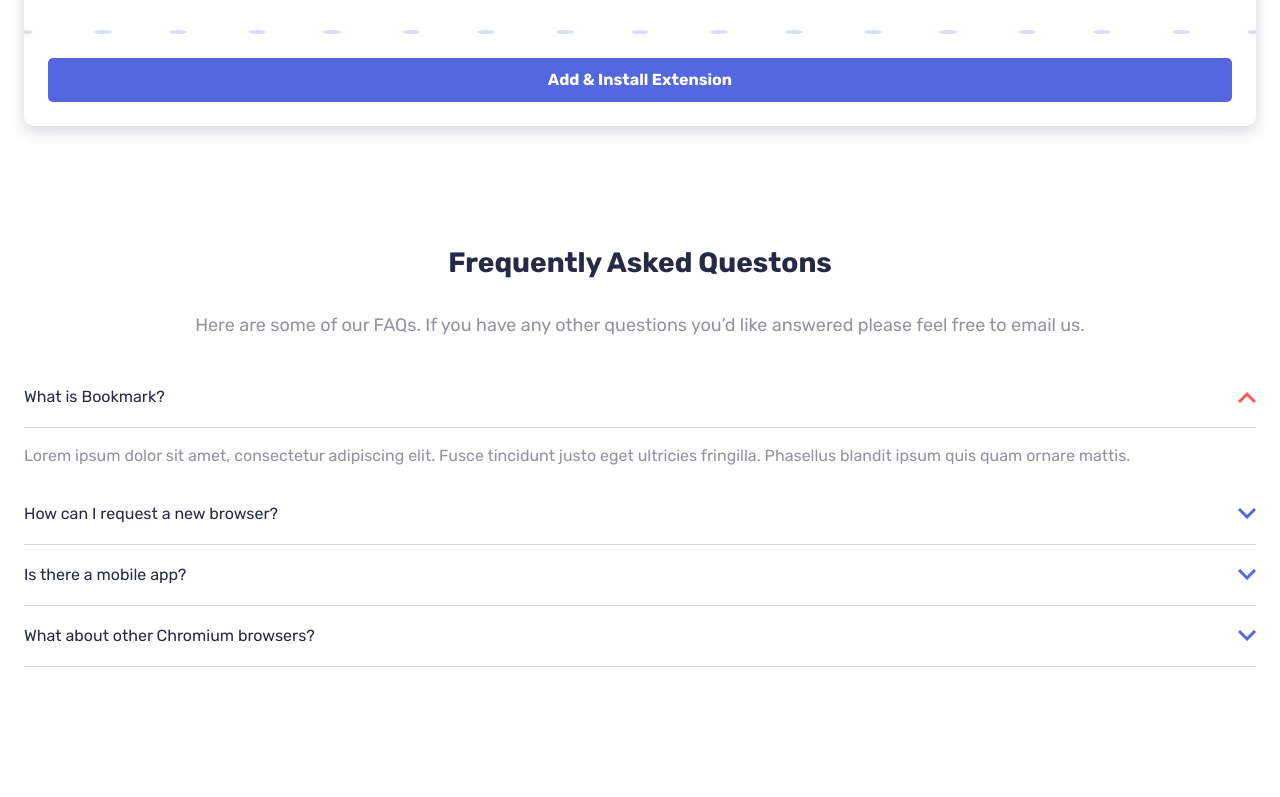
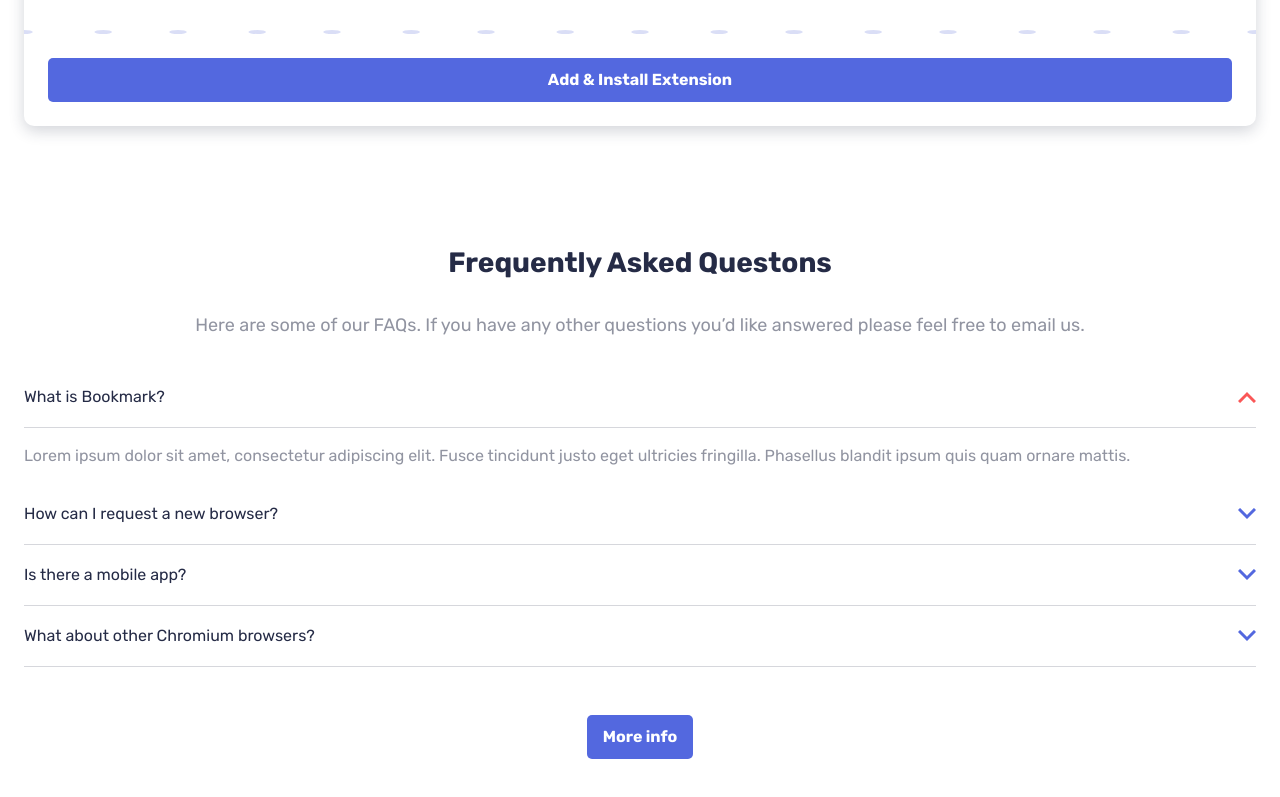
Before and after one commit to ThabisoMagwaza/bookmark-landing-page, a Next.js app: page / in a window 1280 px wide. Shown: the part 2947-3744 px from the top of the page. Before the commit the page ends 3706 px from the top, so only its background shows below. Built offline with nearby package versions, Linux system fonts and the light colour scheme.

Commit message:
fix: removed content shify on accordion

```diff
--- a/src/components/FAQs/FAQs.js
+++ b/src/components/FAQs/FAQs.js
@@ -1,26 +1,27 @@
 'use client';
-import Image from 'next/image';
 import styled from 'styled-components';
 
 import * as Accordion from '@radix-ui/react-accordion';
 import { COLORS } from '@/lib/constants';
 import Chevron from '../Chevron';
+import Button from '../Button';
 
 function FAQs() {
   return (
+    <Wrapper>
       <Accordion.Root collapsible defaultValue="item-1">
-      <Accordion.Item value="item-1">
+        <Item value="item-1">
           <Trigger>
             <Heading>What is Bookmark?</Heading>
             <Chevron />
           </Trigger>
           <Content>
             Lorem ipsum dolor sit amet, consectetur adipiscing elit. Fusce
-          tincidunt justo eget ultricies fringilla. Phasellus blandit ipsum quis
-          quam ornare mattis.
+            tincidunt justo eget ultricies fringilla. Phasellus blandit ipsum
+            quis quam ornare mattis.
           </Content>
-      </Accordion.Item>
-      <Accordion.Item value="item-2">
+        </Item>
+        <Item value="item-2">
           <Trigger>
             <Heading>How can I request a new browser?</Heading>
             <Chevron />
@@ -28,12 +29,13 @@
           <Content>
             Vivamus luctus eros aliquet convallis ultricies. Mauris augue massa,
             ultricies non ligula. Suspendisse imperdiet. Vivamus luctus eros
-          aliquet convallis ultricies. Mauris augue massa, ultricies non ligula.
-          Suspendisse imperdie tVivamus luctus eros aliquet convallis ultricies.
-          Mauris augue massa, ultricies non ligula. Suspendisse imperdiet.
+            aliquet convallis ultricies. Mauris augue massa, ultricies non
+            ligula. Suspendisse imperdie tVivamus luctus eros aliquet convallis
+            ultricies. Mauris augue massa, ultricies non ligula. Suspendisse
+            imperdiet.
           </Content>
-      </Accordion.Item>
-      <Accordion.Item value="item-3">
+        </Item>
+        <Item value="item-3">
           <Trigger>
             <Heading>Is there a mobile app?</Heading>
             <Chevron />
@@ -41,24 +43,40 @@
           <Content>
             Sed consectetur quam id neque fermentum accumsan. Praesent luctus
             vestibulum dolor, ut condimentum urna vulputate eget. Cras in ligula
-          quis est pharetra mattis sit amet pharetra purus. Sed sollicitudin ex
-          et ultricies bibendum.
+            quis est pharetra mattis sit amet pharetra purus. Sed sollicitudin
+            ex et ultricies bibendum.
           </Content>
-      </Accordion.Item>
-      <Accordion.Item value="item-4">
+        </Item>
+        <Item value="item-4">
           <Trigger>
             <Heading>What about other Chromium browsers?</Heading>
             <Chevron />
           </Trigger>
           <Content>
             Integer condimentum ipsum id imperdiet finibus. Vivamus in placerat
-          mi, at euismod dui. Aliquam vitae neque eget nisl gravida pellentesque
-          non ut velit.
+            mi, at euismod dui. Aliquam vitae neque eget nisl gravida
+            pellentesque non ut velit.
           </Content>
-      </Accordion.Item>
+        </Item>
       </Accordion.Root>
+      <InfoButton>More info</InfoButton>
+    </Wrapper>
   );
 }
+
+const InfoButton = styled(Button)`
+  align-self: center;
+`;
+
+const Item = styled(Accordion.Item)`
+  width: 100%;
+`;
+
+const Wrapper = styled(Accordion.Root)`
+  display: flex;
+  flex-direction: column;
+  gap: 48px;
+`;
 
 const Heading = styled.h4`
   color: ${COLORS.VeryDarkBlue};
@@ -76,6 +94,7 @@
   display: flex;
   justify-content: space-between;
   align-items: center;
+  gap: 12px;
 
   text-align: start;
 
```
Lines whose indentation alone changed are shown as unchanged.
